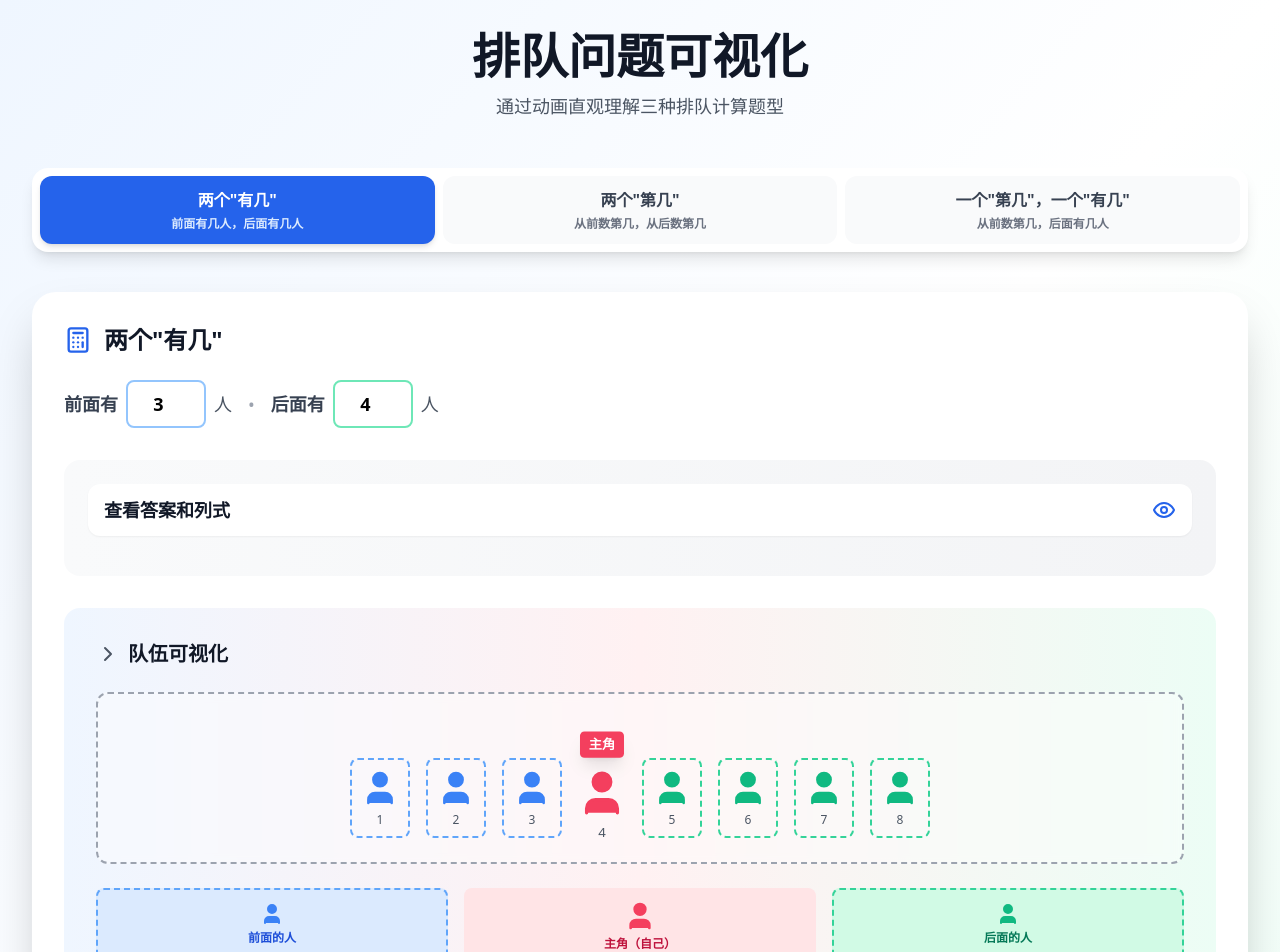
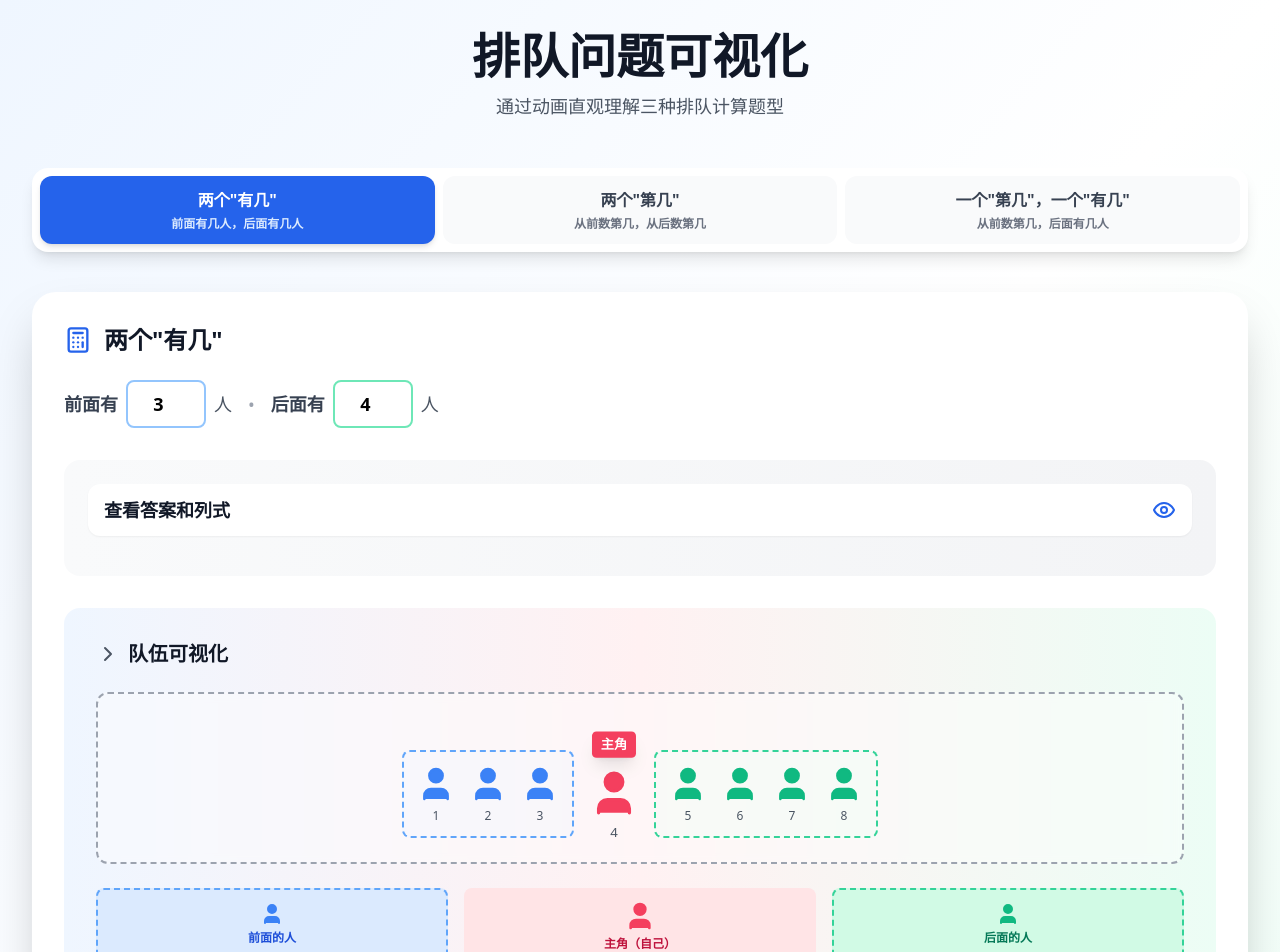
Before and after one commit to bushkarl/kidqueue, a React (Vite) app: page / in a window 1280 px wide. Shown: the top 952 px of the page. Built offline with nearby package versions, Linux system fonts and the light colour scheme.

Commit message:
Updated App.tsx

```diff
--- a/src/App.tsx
+++ b/src/App.tsx
@@ -71,23 +71,19 @@ function App() {
   const total = calculateTotal();
 
   const renderQueue = () => {
-    const people = [];
     const mainPersonIndex = queue.type === '1' ? queue.frontValue : queue.frontValue - 1;
+    const frontPeople = [];
+    const backPeople = [];
 
     for (let i = 0; i < total; i++) {
       const isMainPerson = i === mainPersonIndex;
       const isFrontSection = i < mainPersonIndex;
       const isBackSection = i > mainPersonIndex;
 
-      people.push(
+      const personElement = (
         <div
           key={i}
-          className={`relative flex flex-col items-center transition-all duration-300 ${
-            isMainPerson ? 'scale-110' : 'scale-100'
-          } ${
-            isFrontSection ? 'border-2 border-dashed border-blue-400 rounded-lg p-2' :
-            isBackSection ? 'border-2 border-dashed border-emerald-400 rounded-lg p-2' : ''
-          }`}
+          className="relative flex flex-col items-center transition-all duration-300"
         >
           <div
             className={`relative ${
@@ -103,18 +99,51 @@ function App() {
               fill="currentColor"
               strokeWidth={1.5}
             />
-            {isMainPerson && (
-              <div className="absolute -top-8 left-1/2 -translate-x-1/2 bg-rose-500 text-white text-xs font-bold px-2 py-1 rounded whitespace-nowrap shadow-lg">
-                主角
-              </div>
-            )}
           </div>
           <span className="text-xs mt-1 font-medium text-gray-600">{i + 1}</span>
         </div>
       );
+
+      if (isFrontSection) {
+        frontPeople.push(personElement);
+      } else if (isBackSection) {
+        backPeople.push(personElement);
+      }
     }
 
-    return people;
+    return (
+      <>
+        {frontPeople.length > 0 && (
+          <div className="border-2 border-dashed border-blue-400 rounded-lg p-3 bg-blue-50/30">
+            <div className="flex flex-wrap items-end justify-center gap-3">
+              {frontPeople}
+            </div>
+          </div>
+        )}
+
+        <div className="relative flex flex-col items-center transition-all duration-300 scale-110">
+          <div className="relative text-rose-500">
+            <User
+              size={48}
+              fill="currentColor"
+              strokeWidth={1.5}
+            />
+            <div className="absolute -top-8 left-1/2 -translate-x-1/2 bg-rose-500 text-white text-xs font-bold px-2 py-1 rounded whitespace-nowrap shadow-lg">
+              主角
+            </div>
+          </div>
+          <span className="text-xs mt-1 font-medium text-gray-600">{mainPersonIndex + 1}</span>
+        </div>
+
+        {backPeople.length > 0 && (
+          <div className="border-2 border-dashed border-emerald-400 rounded-lg p-3 bg-emerald-50/30">
+            <div className="flex flex-wrap items-end justify-center gap-3">
+              {backPeople}
+            </div>
+          </div>
+        )}
+      </>
+    );
   };
 
   return (
```
